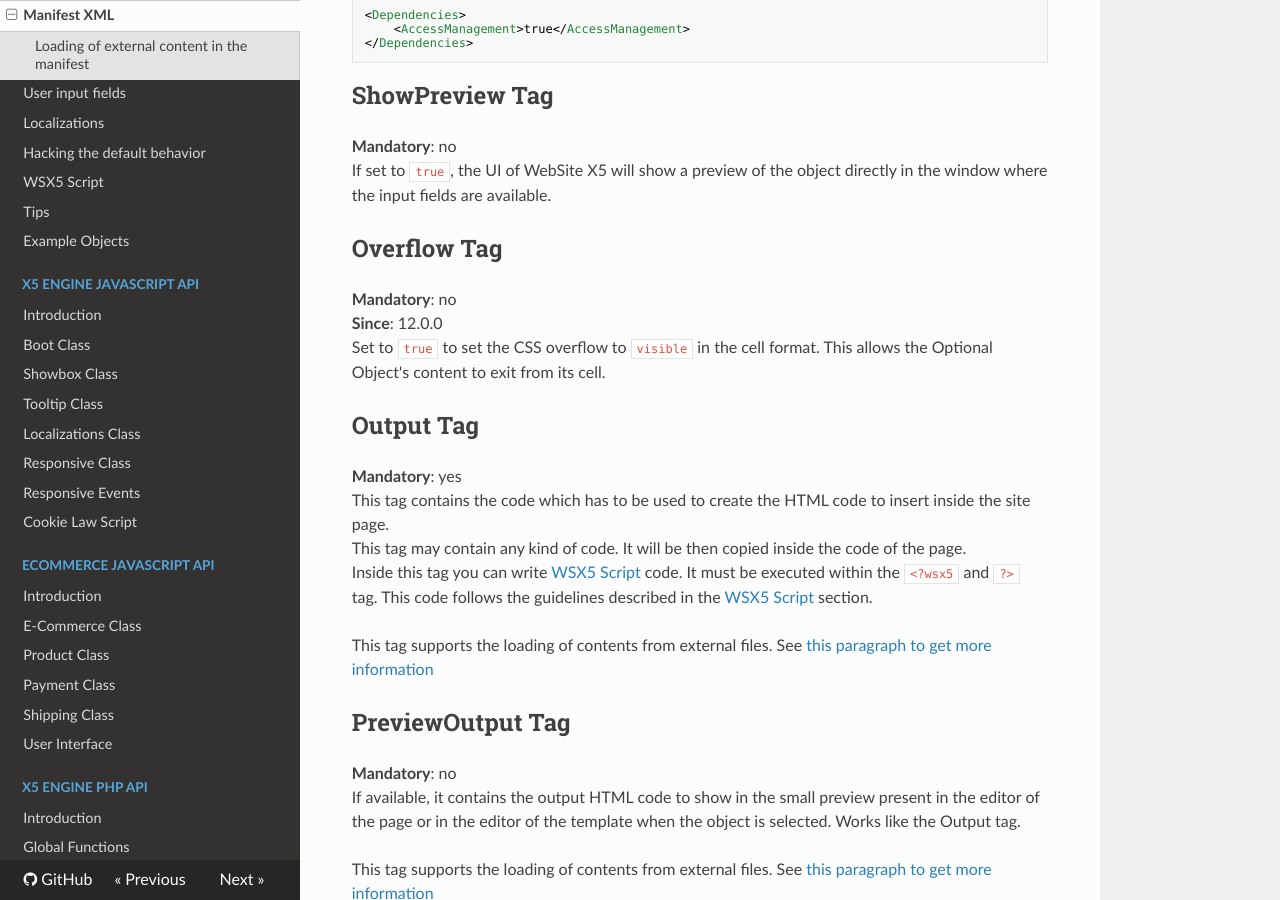
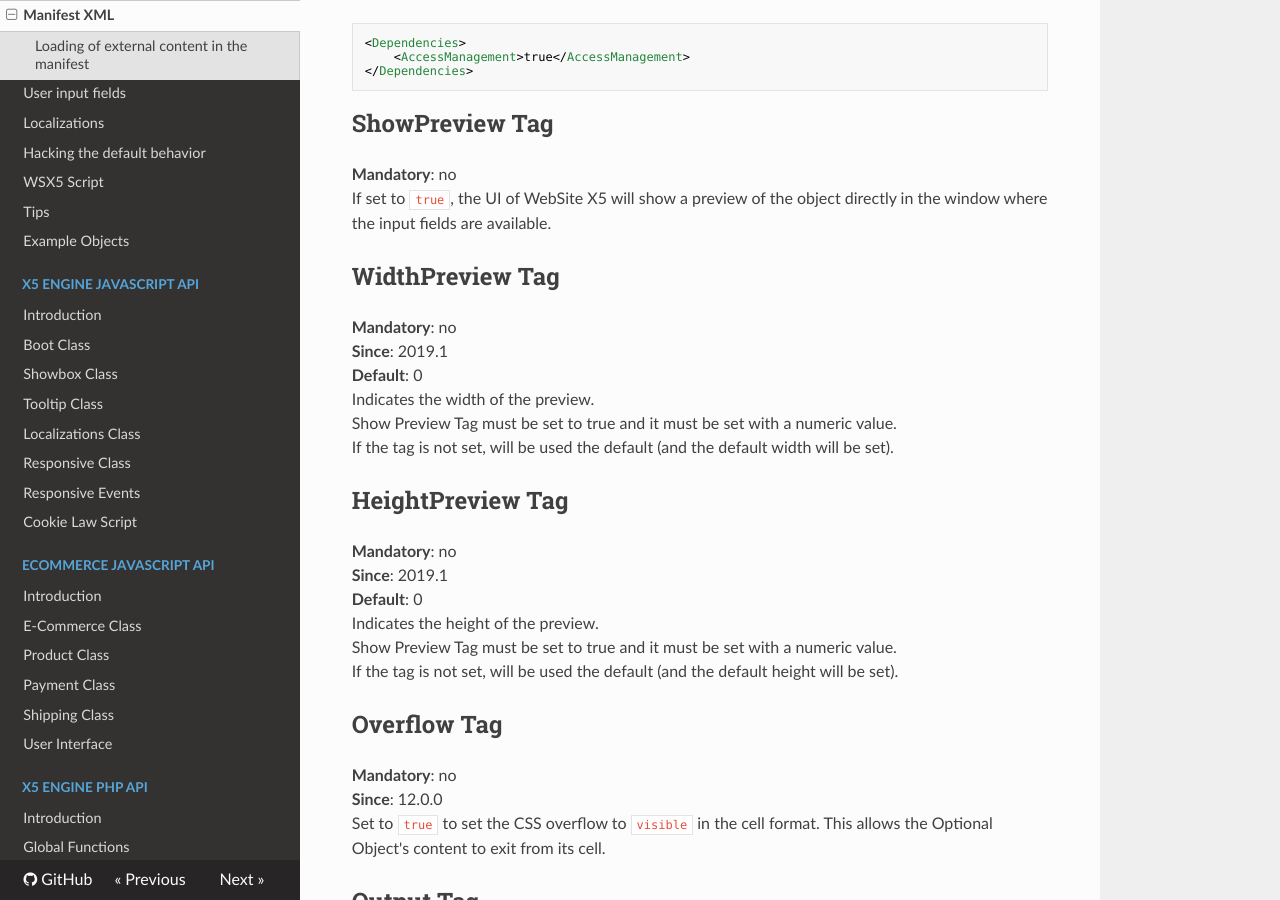
Before and after one commit to WebSiteX5/wsx5-developers-guide, an MkDocs documentation site: the page built from docs/optional-objects/manifest-xml.md, in a window 1280 px wide and 900 px high, scrolled down 8504 px. Built offline with MkDocs 1.6.1, drawn with Linux system fonts in a browser that asks for light colours; nearby versions of some CDN libraries; old or Windows-style settings are respelled for this version of MkDocs; some of the changed text lies outside the part shown.

Commit message:
Optional Object: UI preview size
allow to set the size of the UI preview
WSX5-3096

```diff
--- a/docs/optional-objects/manifest-xml.md
+++ b/docs/optional-objects/manifest-xml.md
@@ -17,6 +17,8 @@ Here's how a manifest.xml looks like:
 	<!-- Here we define some cosmetics -->
 	<Overflow>false</Overflow>
 	<ShowPreview>true</ShowPreview>
+	<WidthPreview>0</WidthPreview>
+	<HeightPreview>0</HeightPreview>
 	<!-- Here we define the user input fields -->
 	<Parameters>
 		<Tab>
@@ -322,6 +324,22 @@ In the following example, the Optional Object is rebuilt when the user changes s
 **Mandatory**: no
 If set to `true`, the UI of WebSite X5 will show a preview of the object directly in the window where the input fields are available.
 
+## WidthPreview Tag
+**Mandatory**: no
+**Since**: 2019.1
+**Default**: 0
+Indicates the width of the preview.
+Show Preview Tag must be set to true and it must be set with a numeric value.
+If the tag is not set, will be used the default (and the default width will be set).
+
+## HeightPreview Tag
+**Mandatory**: no
+**Since**: 2019.1
+**Default**: 0
+Indicates the height of the preview.
+Show Preview Tag must be set to true and it must be set with a numeric value.
+If the tag is not set, will be used the default (and the default height will be set).
+
 ## Overflow Tag
 **Mandatory**: no
 **Since**: 12.0.0
```
